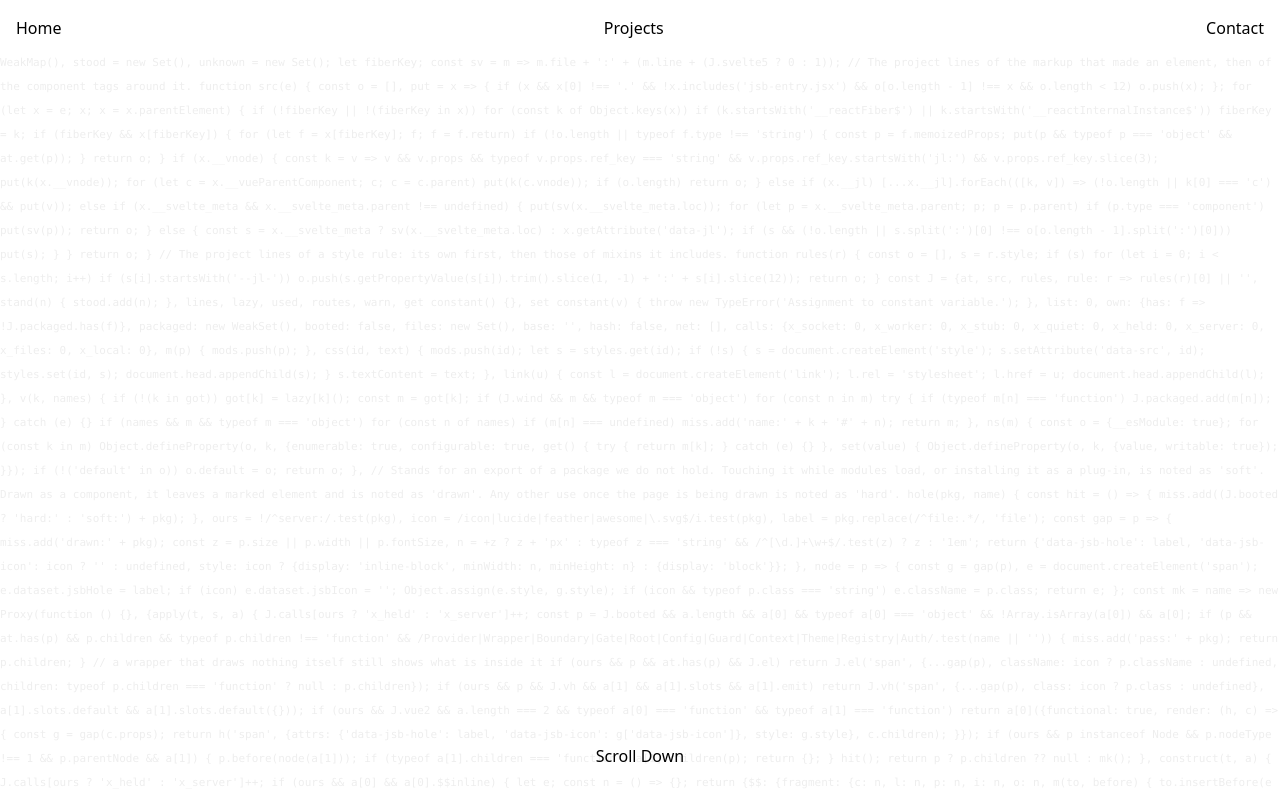
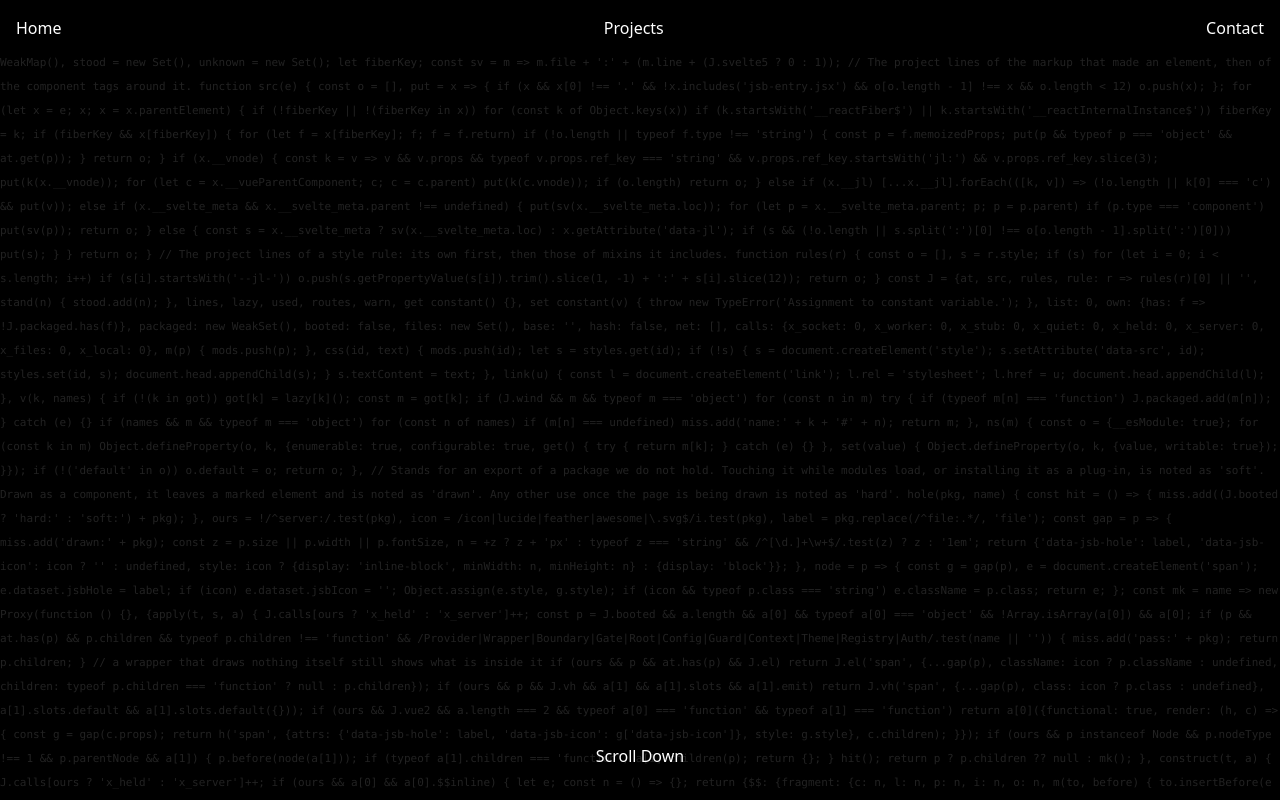
Before and after one commit to lianhuilui/portfolio, a SvelteKit app: page /parallax in a window 1280 px wide. Shown: the top 800 px of the page. Built offline with nearby package versions, Linux system fonts and the light colour scheme.

Commit message:
dark mode

```diff
--- a/src/app.html
+++ b/src/app.html
@@ -1,5 +1,5 @@
 <!DOCTYPE html>
-<html lang="en">
+<html lang="en" dark="true">
 	<head>
 		<meta charset="utf-8" />
 		<link rel="icon" href="%sveltekit.assets%/favicon.png" />
--- a/src/routes/parallax/+page.svelte
+++ b/src/routes/parallax/+page.svelte
@@ -106,7 +106,7 @@
     on:scroll={scrolling}
 />
 
-<div bind:clientHeight={h} style={`--percent: ${p ? p : 0}; --scroll: ${scroll ? scroll : 0}; --percent-delay: 0; background: white; width: 100vw; position: absolute; top: 0; overflow: hidden; left: 0; height: 1000vh; z-index: 20;`}>
+<div bind:clientHeight={h} style={`--percent: ${p ? p : 0}; --scroll: ${scroll ? scroll : 0}; --percent-delay: 0; background: var(--bg-color); width: 100vw; position: absolute; top: 0; overflow: hidden; left: 0; height: 1000vh; z-index: 20;`}>
 
     <nav style="position: fixed; left: 0; width: 100vw" class="flex justify-between">
         <a href="/">
@@ -127,7 +127,7 @@
                     <span class="hello">
                         hello.
                     </span>
-                    <span class="lian bg-white">
+                    <span class="lian" style="background-color: var(--bg-color)">
                         i'm hein zaw oo.
                     </span>
                 </div>
@@ -239,7 +239,7 @@
     </div>
 
     <div style="z-index: 1000; padding-top: 0vh; position: absolute; top: 900vh; width: auto" class="flyby text-center">
-        <div style="background: white; top: 0; position: fixed; height: 100vh; width: 100vw; text-align: center; z-index: 1000;">
+        <div style="background: var(--bg-color); top: 0; position: fixed; height: 100vh; width: 100vw; text-align: center; z-index: 1000;">
             <div class="flex flex-col h-full">
 
                 <div class="text-2xl pt-8 pb-4">
@@ -318,6 +318,22 @@
 </div>
 
 <style lang="postcss">
+    :global(html) {
+        --bg-color: white;
+        --text-color: black;
+        --code-color: #eee;
+    }
+    :global(html:not(.style-scope)[dark]) {
+        --bg-color: black;
+        --text-color: white;
+        --code-color: #222;
+    }
+
+    nav {
+        background-color: var(--bg-color);
+        color: var(--text-color);
+    }
+
     :global(:root) {
         --fontsize: 40px;
         --lineheight: 1.5;
@@ -325,6 +341,7 @@
         --headerpadding-x: 2vh;
         --oldpicturesize: calc(100vh - (var(--headerpadding-x) * 2 + var(--fontsize)));
         --picturesize: 100vh;
+        color: var(--text-color)
     }
 
     :global(:root *) {
@@ -400,7 +417,7 @@
         line-height: calc(var(--lineheight) * var(--fontsize));
         height: calc(var(--lineheight) * var(--fontsize));
         overflow-y: hidden;
-        background: white;
+        background: var(--bg-color);
     }
     .top-layer {
         display: flex;
@@ -416,7 +433,7 @@
         font-family: Consolas, "Courier New", monospace;
         font-size: 11px;
         line-height: 0px!important;
-        color: #eee;
+        color: var(--code-color);
         user-select: none;
     }
     .parallax {
@@ -528,12 +545,12 @@ calc(1 * var(--headerpadding) + calc(var(--fontsize) * var(--lineheight)))
 
     /* web */
     @keyframes web {
-    from, 18% { @apply text-black; }
+    from, 18% { color: var(--text-color); }
     19%, to { @apply text-red-500; }
     }
 
     .web {
-        color: white;
+        color: var(--bg-color);
         animation-name: web;
     }
 
@@ -552,7 +569,7 @@ calc(1 * var(--headerpadding) + calc(var(--fontsize) * var(--lineheight)))
     }
 
     .kit {
-        color: white;
+        color: var(--bg-color);
         display: inline-block!important;
         animation-name: kit;
         height: calc(var(--lineheight));
@@ -628,7 +645,6 @@ calc(1 * var(--headerpadding) + calc(var(--fontsize) * var(--lineheight)))
     }
 
     nav {
-        background: white;
         z-index: 1000;
         transform: translateY(calc(var(--percent) * -1000%));
     }
```
